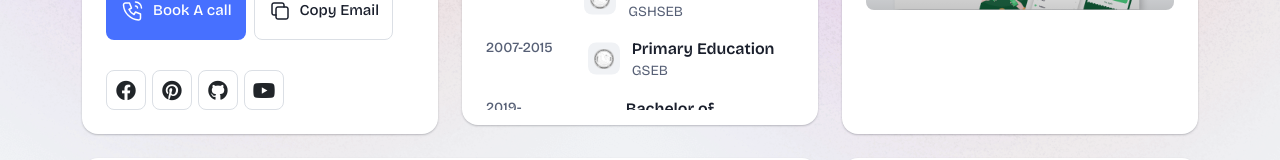
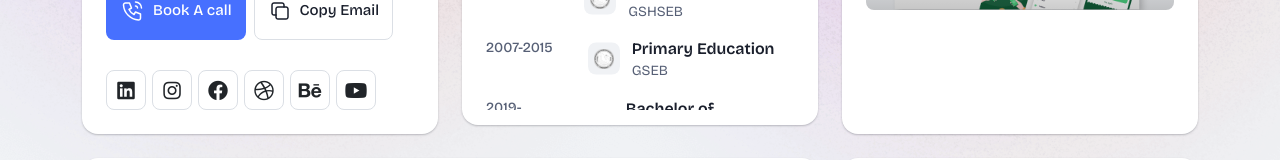
Before and after one commit to parthmaniya895/parthPortfolio, a Next.js app: page / in a window 1280 px wide. Shown: the part 618-778 px from the top of the page. Built offline with nearby package versions, Linux system fonts and the light colour scheme.

Commit message:
social media

```diff
--- a/components/ProfileCard.js
+++ b/components/ProfileCard.js
@@ -19,10 +19,12 @@ const ProfileCard = () => {
   };
 
   const socialItems = [
-    { id: 1, url: "#", name: "Facebook", icon: "fab fa-facebook" },
-    { id: 2, url: "#", name: "Pinterest", icon: "fab fa-pinterest" },
-    { id: 3, url: "#", name: "Github", icon: "fab fa-github" },
-    { id: 4, url: "#", name: "Youtube", icon: "fab fa-youtube" },
+    { id: 1, url: "http://www.linkedin.com/in/parthmaniya", name: "LinkedIn", icon: "fab fa-linkedin" },
+    { id: 2, url: "#", name: "Instagram", icon: "fab fa-instagram" },
+    { id: 3, url: "#", name: "Facebook", icon: "fab fa-facebook" },
+    { id: 4, url: "#", name: "Dribbble", icon: "fab fa-dribbble" },
+    { id: 5, url: "#", name: "Behance", icon: "fab fa-behance" },
+    { id: 6, url: "#", name: "YouTube", icon: "fab fa-youtube" }
   ];
 
   return (
```
